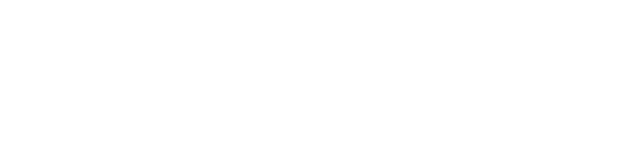
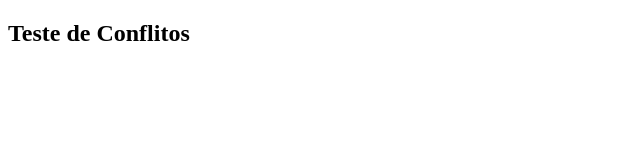
Before and after one commit to camilapessoa/mergecommits, a plain HTML site: page index.html in a window 1280 px wide. Shown: the whole page, without its empty margins (0-640 px from the left). Drawn offline with Linux system fonts and the light colour scheme.

Commit message:
update index.html h2

```diff
--- a/index.html
+++ b/index.html
@@ -1,2 +1,3 @@
 <!DOCTYPE html>
 <title>Teste da Camila</title>
+<h2>Teste de Conflitos</h2>
```
